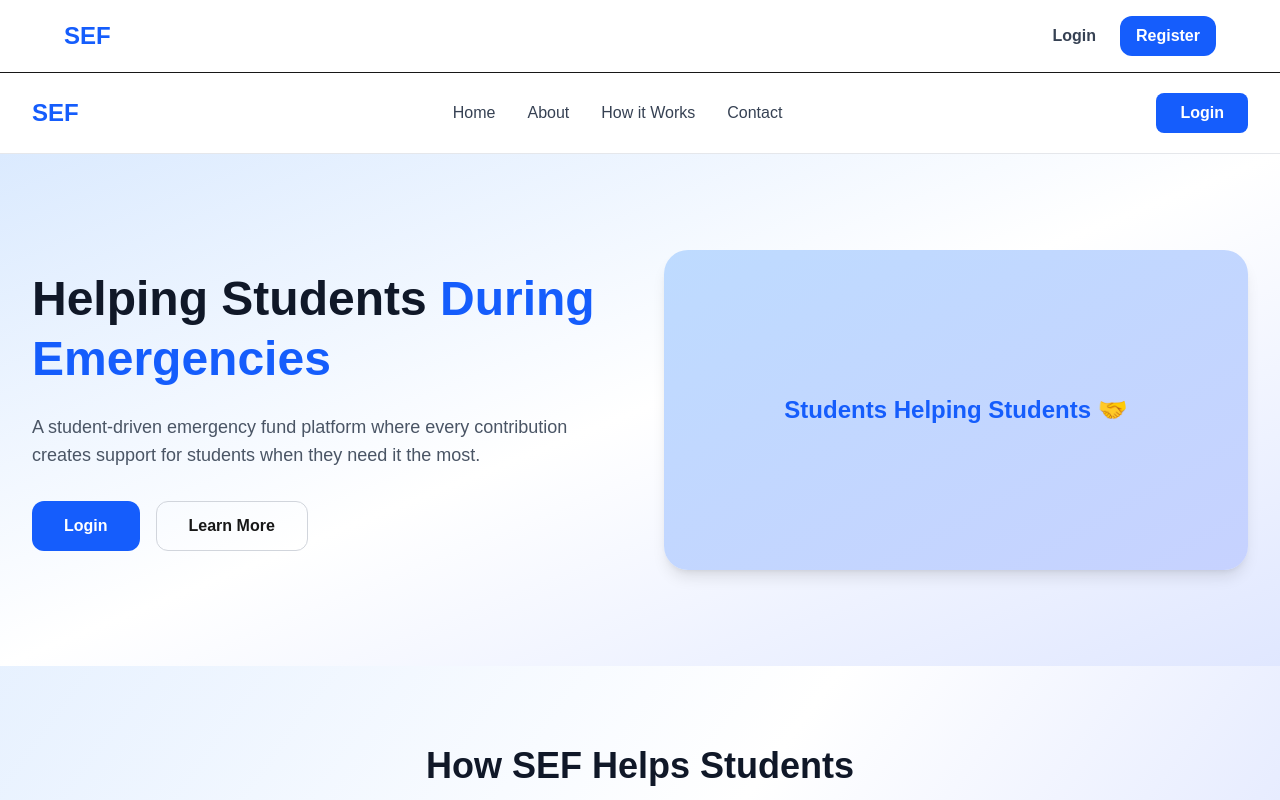
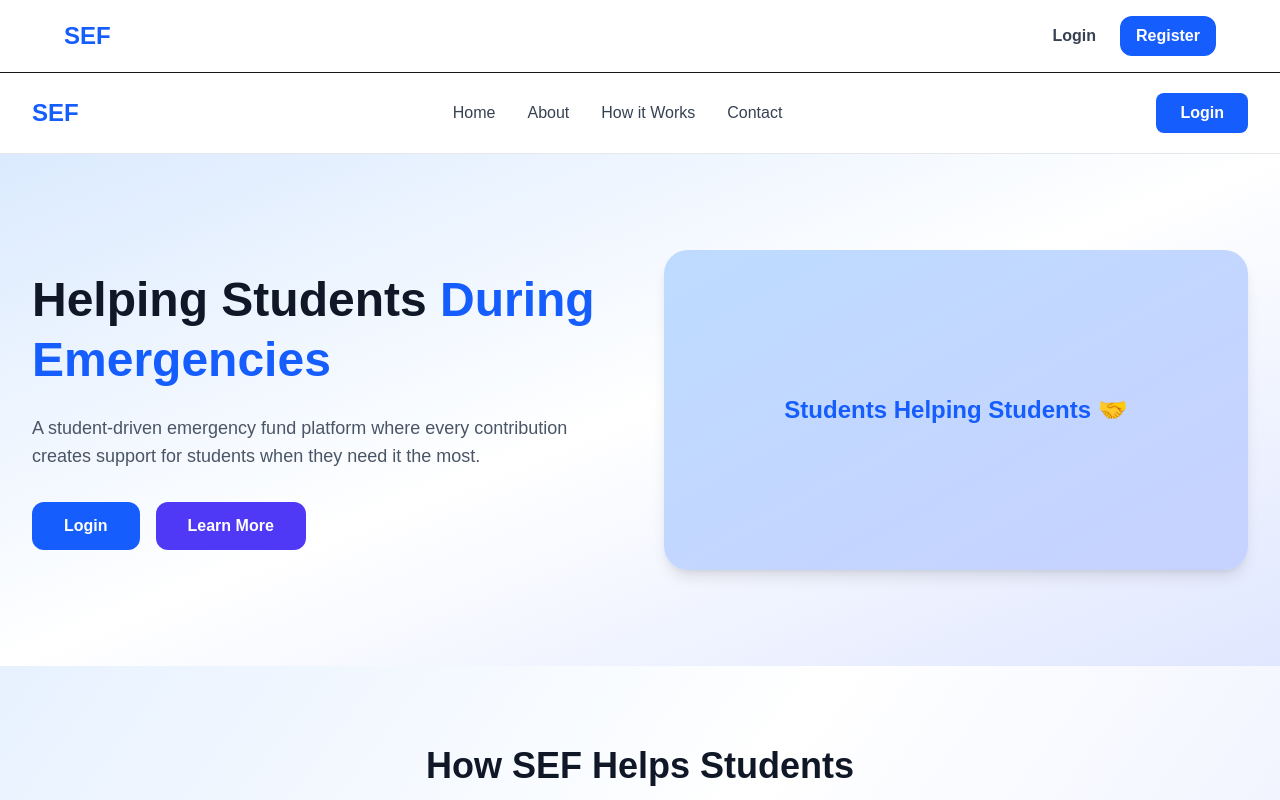
Before and after one commit to Nithinsai-876/sef-project, a Next.js app: page / in a window 1280 px wide. Shown: the top 800 px of the page. Built offline with nearby package versions, Linux system fonts and the light colour scheme; no server answers.

Commit message:
Fix UI improvements and authentication flow

```diff
--- a/app/admin/students/page.tsx
+++ b/app/admin/students/page.tsx
@@ -74,7 +74,7 @@ export default function StudentsPage() {
           placeholder="Search by Name, Student ID or Email..."
           value={search}
           onChange={(e) => setSearch(e.target.value)}
-          className="mt-8 w-full rounded-xl border border-gray-300 px-4 py-3 outline-none focus:border-blue-600"
+          className="mt-8 w-full rounded-xl border border-gray-300 px-4 py-3 text-gray-900 placeholder:text-gray-500 outline-none focus:border-blue-600"
         />
 
         <div className="mt-8 bg-white rounded-2xl shadow overflow-hidden">
--- a/app/page.tsx
+++ b/app/page.tsx
@@ -6,7 +6,7 @@ import Footer from "../components/Footer";
 
 export default function Home() {
   return (
-    <main className="min-h-screen bg-gradient-to-br from-blue-100 via-white to-indigo-200">
+    <main className="min-h-screen bg-gradient-to-br from-blue-100 via-white to-indigo-100">
 
       <Navbar />
 
--- a/components/Hero.tsx
+++ b/components/Hero.tsx
@@ -40,7 +40,7 @@ export default function Hero() {
       behavior: "smooth",
     });
   }}
-  className="rounded-xl border border-gray-300 px-8 py-3 font-semibold hover:bg-gray-100"
+  className="rounded-xl bg-indigo-600 px-8 py-3 font-semibold text-white hover:bg-indigo-700"
 >
   Learn More
 </button>
@@ -53,7 +53,7 @@ export default function Hero() {
         {/* Right Illustration Placeholder */}
         <div className="flex-1">
 
-          <div className="flex h-80 items-center justify-center rounded-3xl bg-gradient-to-br from-blue-200 to-indigo-200 shadow-lg">
+          <div className="flex h-80 items-center justify-center rounded-3xl bg-gradient-to-br from-blue-200 to-indigo-200 shadow-lg shadow-lg">
 
             <h2 className="text-2xl font-bold text-blue-600">
               Students Helping Students 🤝
```
